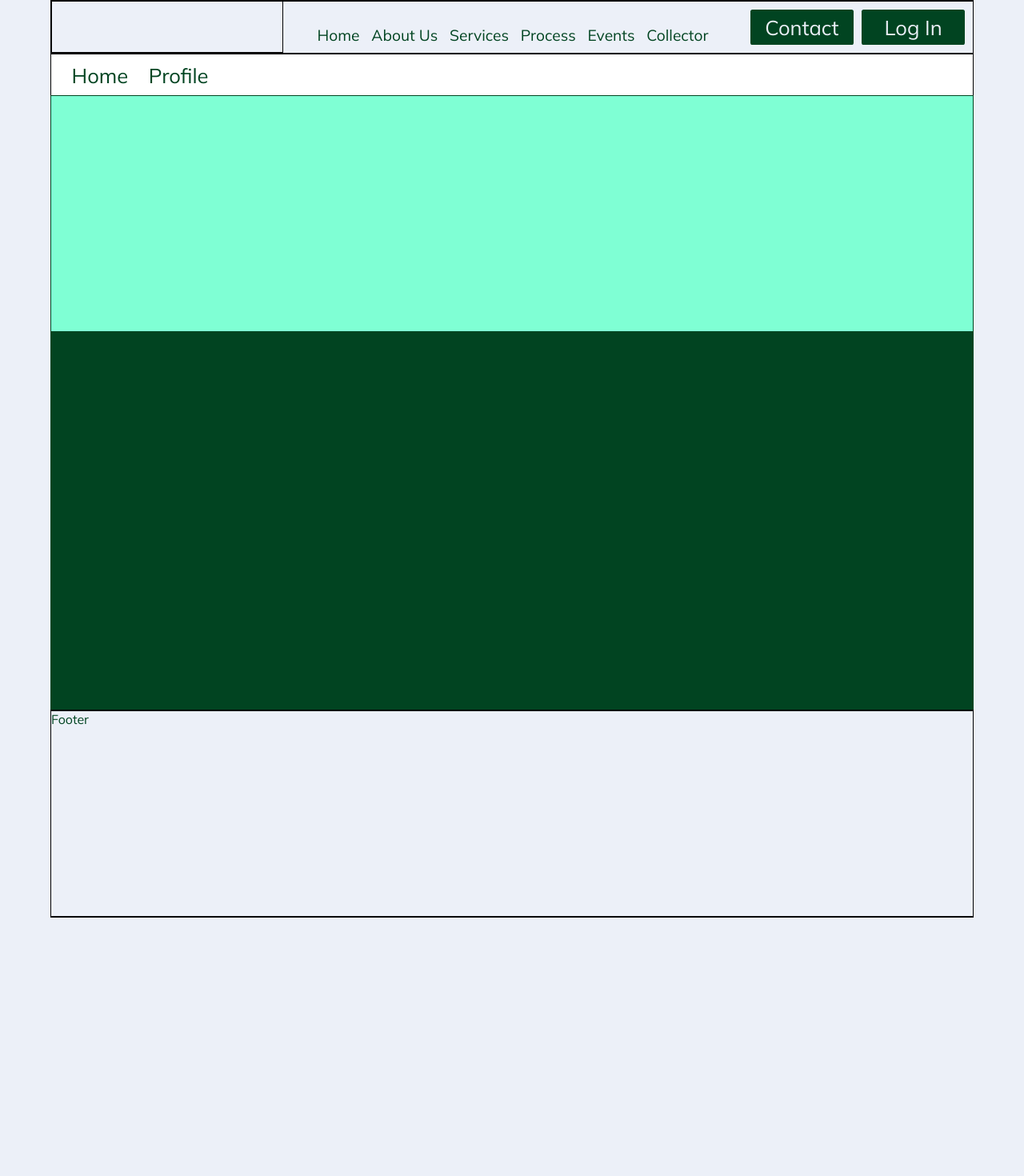
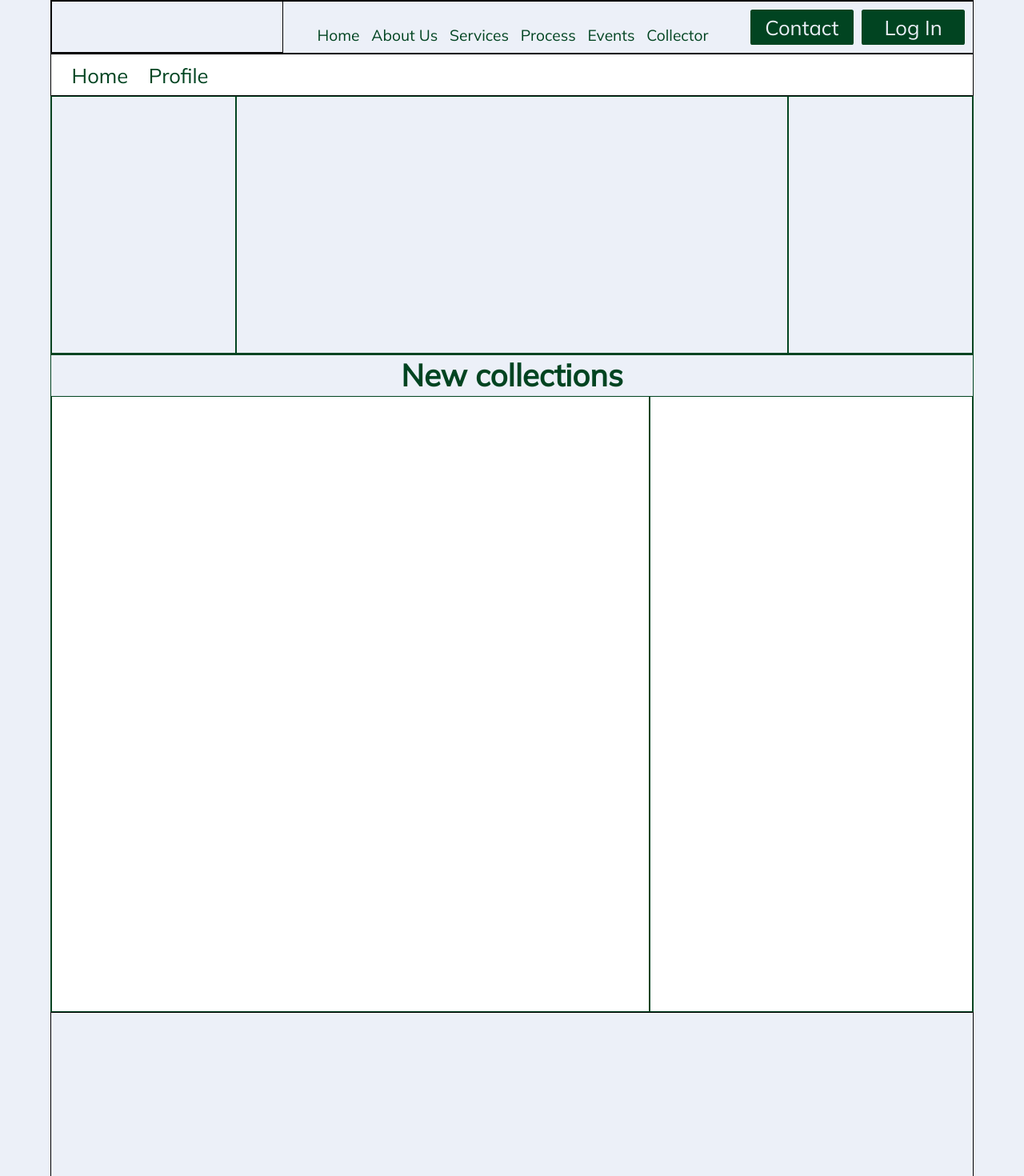
Before and after one commit to MokuaEnock/greenly, a React (Create React App) app: page /collector in a window 1280 px wide. Shown: the top 1470 px of the page at 80% size. Before the commit the page ends 1147 px from the top, so only its background shows below. Built offline with nearby package versions, Linux system fonts and the light colour scheme.

Commit message:
create skeleton for usr colections page

```diff
--- a/src/pages/collector/CollectorHome.js
+++ b/src/pages/collector/CollectorHome.js
@@ -1,8 +1,18 @@
 export default function CollectorHome() {
   return (
-    <section id="collector-home">
-      <div id="collector-stats"></div>
-      <div id="collector-collections"></div>
-    </section>
+    <main id="collector-home">
+      <section id="collector-stats">
+        <div id="collector-stats-terms"></div>
+        <div id="collector-stats-graph"></div>
+        <div id="collector-stats-figures"></div>
+      </section>
+      <section id="collector-collections">
+        <div id="collector-collection-header">New collections</div>
+        <div id="collector-container">
+          <div id="collector-container-list"></div>
+          <div id="collector-container-view"></div>
+        </div>
+      </section>
+    </main>
   );
 }
--- a/src/pages/collector/CollectorProfile.js
+++ b/src/pages/collector/CollectorProfile.js
@@ -1,3 +1,5 @@
 export default function Collectorprofile() {
-  return <section></section>;
+  return <section id="collector-profile">
+
+  </section>;
 }
--- a/src/pages/collector/collector.css
+++ b/src/pages/collector/collector.css
@@ -37,13 +37,11 @@
 
 #collector-home {
     width: 100%;
-    height: 60vw;
-    background-color: aquamarine;
+    height: max-content;
     display: flex;
     flex-direction: column;
     justify-content: flex-start;
     align-items: center;
-
 
 }
 
@@ -51,11 +49,95 @@
     width: 100%;
     height: 25vw;
     border: thin solid #014421;
+    display: flex;
+    flex-direction: row;
+    justify-content: space-evenly;
+    align-items: center;
 }
 
+#collector-stats-terms {
+    border: thin solid #014421;
+    width: 20%;
+    height: 100%;
+    display: flex;
+    flex-direction: column;
+    justify-content: space-evenly;
+    align-items: center;
+}
+
+#collector-stats-graph {
+    border: thin solid #014421;
+    width: 60%;
+    height: 100%;
+    display: flex;
+    flex-direction: column;
+    justify-content: space-evenly;
+    align-items: center;
+}
+
+#collector-stats-figures {
+    border: thin solid #014421;
+    width: 20%;
+    height: 100%;
+    display: flex;
+    flex-direction: column;
+    justify-content: space-evenly;
+    align-items: center;
+}
+
+
+/* colector collections ======================================== */
+
 #collector-collections {
-    height: 40vw;
+    height: max-content;
     width: 100%;
     border: thin solid #014421;
-    background-color: #014421;
+    display: flex;
+    flex-direction: column;
+    justify-content: flex-start;
+    align-items: center;
 }
+
+#collector-collection-header {
+    width: 100%;
+    height: 4vw;
+    font-size: 3vw;
+    display: flex;
+    flex-direction: column;
+    justify-content: flex-start;
+    align-items: center;
+    font-weight: bold;
+    background-color: #ECF0F8;
+    border: thin solid #014421;
+
+}
+
+#collector-container {
+    width: 100%;
+    height: 60vw;
+    background-color: white;
+    display: flex;
+    flex-direction: row;
+    justify-content: space-evenly;
+    align-items: center;
+}
+
+#collector-container-list {
+    width: 65%;
+    height: 100%;
+    border: thin solid #014421;
+}
+
+#collector-container-view {
+    width: 35%;
+    height: 100%;
+    border: thin solid #014421;
+}
+
+
+/* collector-profile ========================================================= */
+
+#collector-profile {
+    height: 60vw;
+    width: 100%;
+}
```
Also changed, not shown: src/App.css (line endings or trailing spaces).
